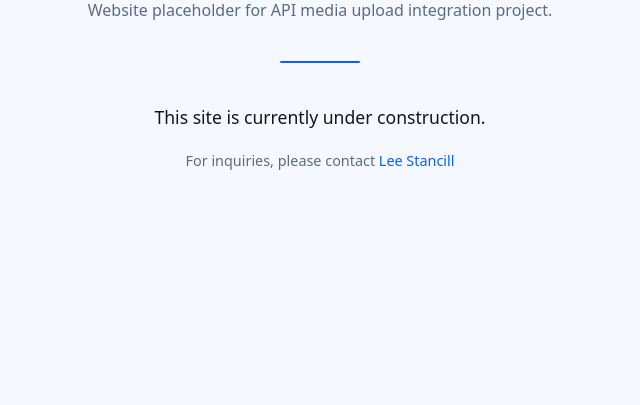
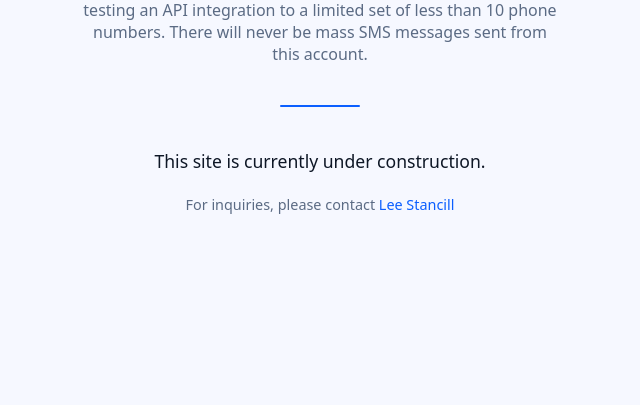
Before and after one commit to Scuttle9445/testsite, a plain HTML site: page index.html in a window 1280 px wide. Shown: the part 395-800 px from the top of the page, without its empty margins (320-960 px from the left). Drawn offline with Linux system fonts and the light colour scheme.

Commit message:
Update index.html

```diff
--- a/index.html
+++ b/index.html
@@ -12,6 +12,9 @@
     <h1>Emergency Media Upload Product</h1>
     <p class="tagline">
       Website placeholder for API media upload integration project.
+
+      For toll free validation, the toll free number will only be used for testing an API integration to a limited set of less than 10 phone numbers. There will never be mass SMS</n>
+      messages sent from this account.
     </p>
     <div class="divider"></div>
     <p class="status">This site is currently under construction.</p>
```
